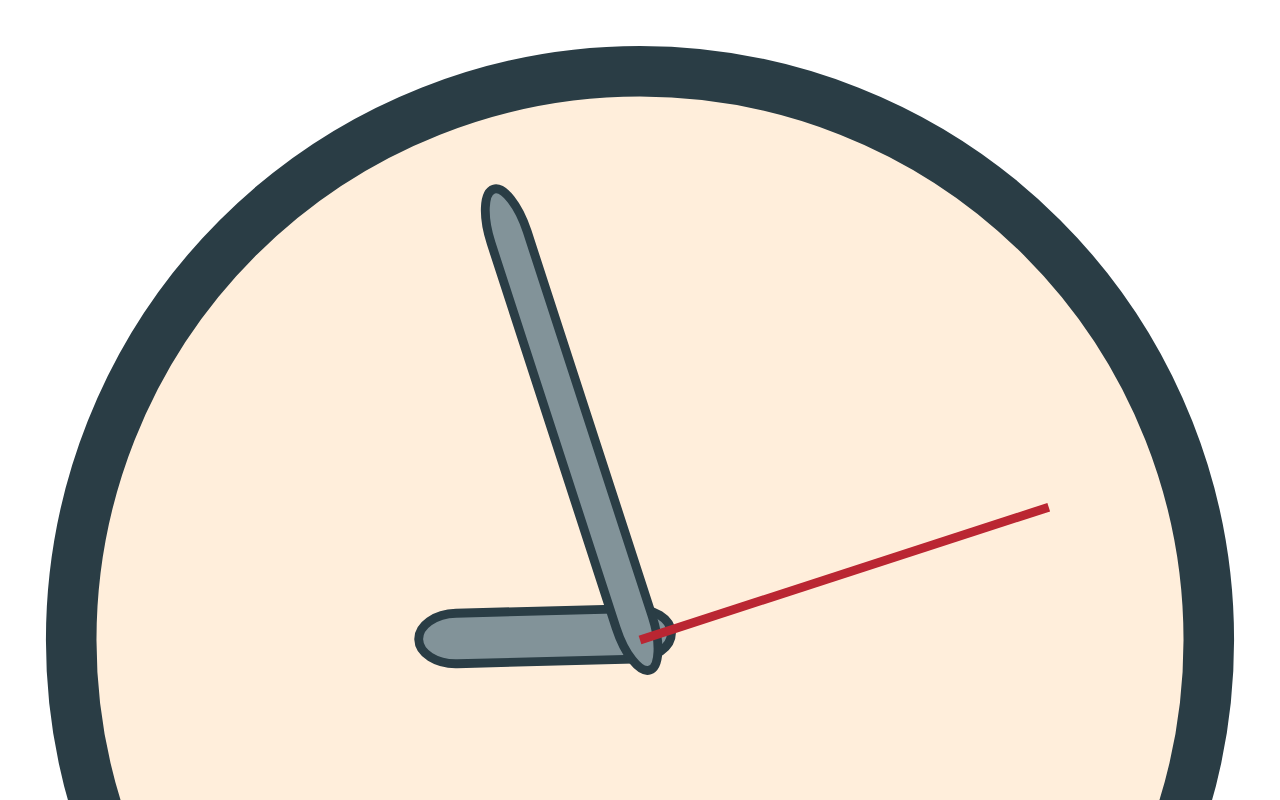
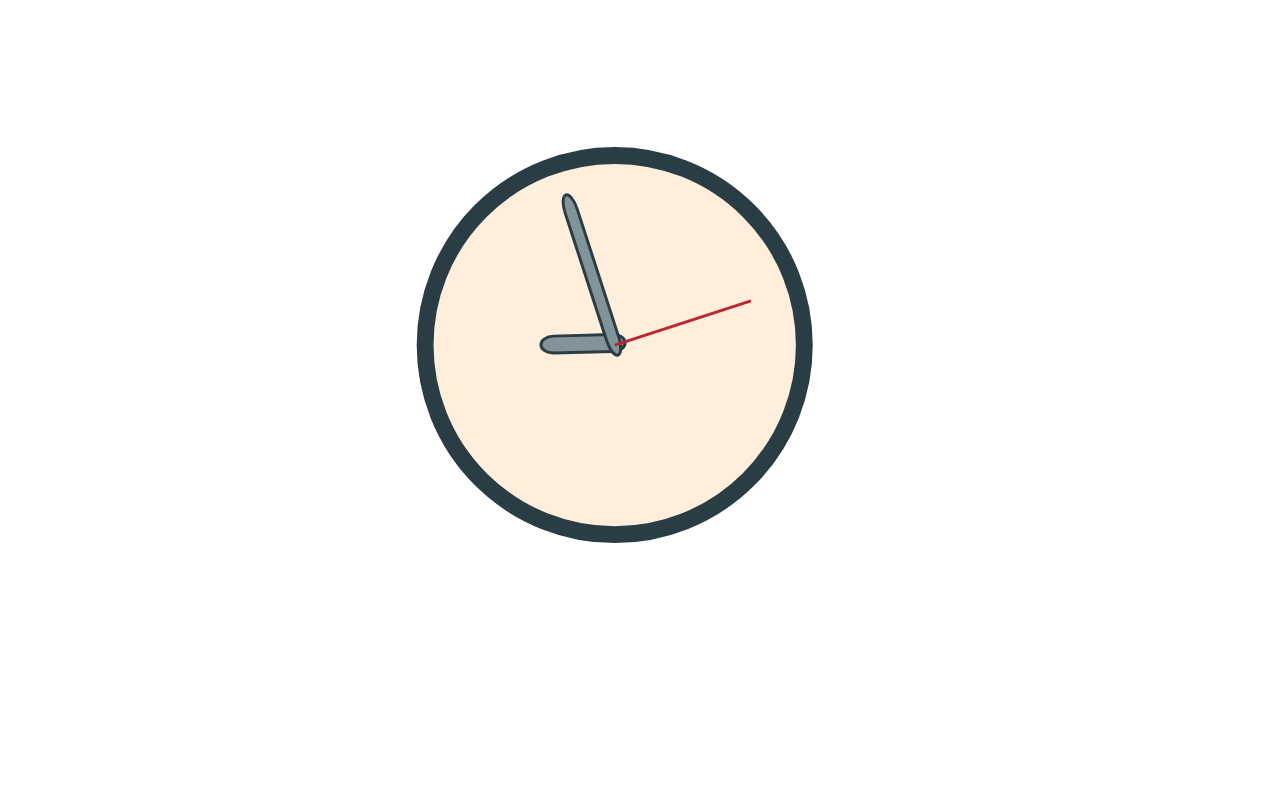
Before and after one commit to dominictwlee/javascript-30, a plain HTML site: page 02-clock/index.html in a window 1280 px wide. Shown: the top 800 px of the page. Drawn offline with Linux system fonts and the light colour scheme.

Commit message:
Scaled and resized for desktop monitor

```diff
--- a/02-clock/index.html
+++ b/02-clock/index.html
@@ -8,7 +8,7 @@
   <title>JS Clock</title>
 </head>
 <body>
-  <svg id="clock" viewBox="0 0 100 100">
+  <svg id="clock" viewBox="-94 -30 300 300">
   	<circle id="face" cx="50" cy="50" r="45"/>
   	<g id="hands">
   		<rect id="hour" x="48.5" y="32.5" width="4" height="20" rx="2.5" ry="3"/>
--- a/02-clock/style.css
+++ b/02-clock/style.css
@@ -1,3 +1,7 @@
+body {
+	overflow:hidden
+}
+
 #face {
 	stroke-width: 4px; stroke: #2a3d45;
   color: #ffeedb;
```
